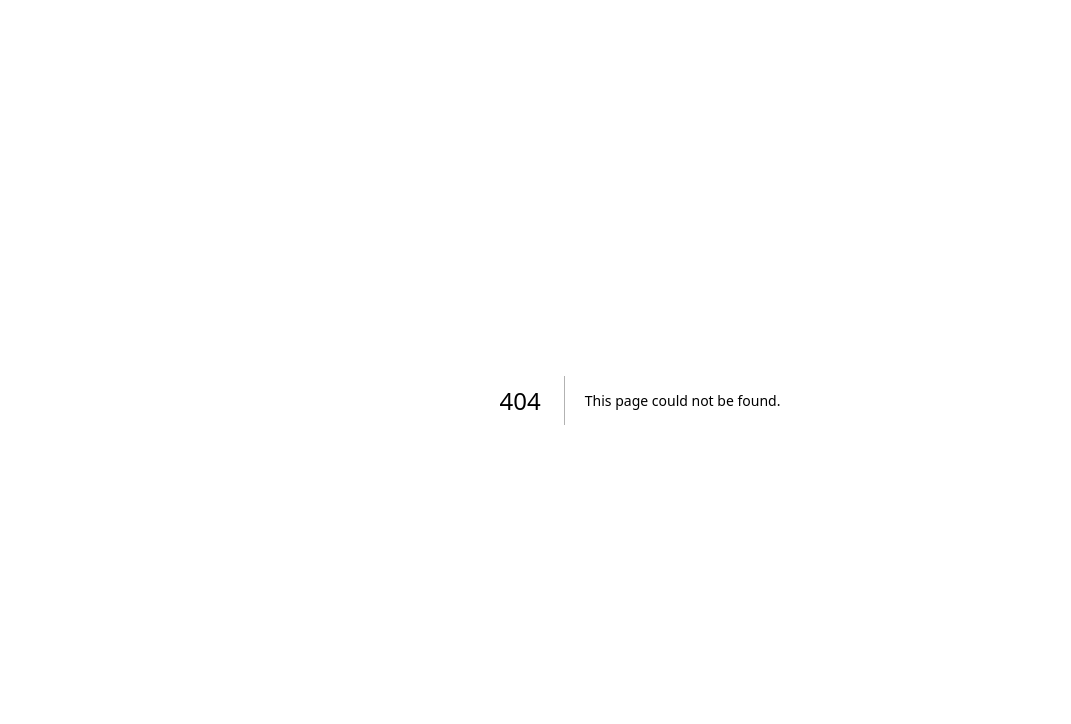
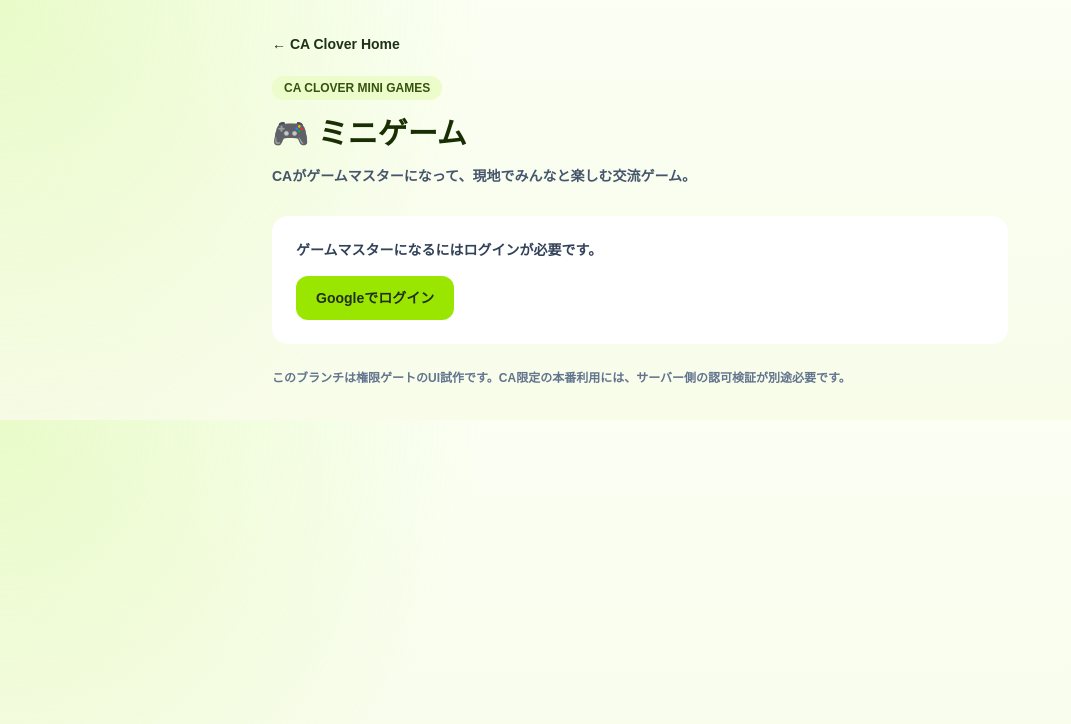
Before and after one commit to Kaityo1221/ca-clover, a Next.js app: page /mini-games in a window 1280 px wide. Before the commit this address had no page. Shown: the top 724 px of the page, without its empty margins (0-1071 px from the left). Built offline with nearby package versions, Linux system fonts and the light colour scheme; no server answers.

Commit message:
feat(zoroark): add UI-gated CA mini-games route

```diff
--- /dev/null
+++ b/src/app/mini-games/page.tsx
@@ -0,0 +1,36 @@
+"use client";
+
+import Link from "next/link";
+import { useAuthProfile } from "@/lib/use-auth-profile";
+import { isZoroarkGameMasterRole } from "@/lib/zoroark-game";
+
+export default function MiniGamesPage() {
+  const { user, profile, loading, error, retry } = useAuthProfile();
+  const allowed = Boolean(user && isZoroarkGameMasterRole(profile?.role));
+  return <main className="mx-auto max-w-3xl px-4 py-8">
+    <Link href="/" className="text-sm font-black text-lime-700">← CA Clover Home</Link>
+    <p className="mt-5 w-fit rounded-full bg-lime-100 px-3 py-1 text-xs font-black text-lime-900">CA CLOVER MINI GAMES</p>
+    <h1 className="mt-4 text-3xl font-black text-lime-950">🎮 ミニゲーム</h1>
+    <p className="mt-3 text-sm font-semibold leading-6 text-slate-600">CAがゲームマスターになって、現地でみんなと楽しむ交流ゲーム。</p>
+    {loading ? <p role="status" className="mt-7 text-sm font-bold text-slate-600">ログイン状態を確認しています…</p> :
+     error ? <div className="mt-7 rounded-2xl border border-rose-200 bg-white p-5">
+       <p role="alert" className="text-sm font-bold text-rose-700">認証状態を確認できませんでした。ゲームは起動しません。</p>
+       <button className="mt-4 rounded-xl bg-lime-400 px-4 py-2 text-sm font-black text-lime-950" onClick={retry}>再試行</button>
+     </div> :
+     !user ? <div className="mt-7 rounded-2xl bg-white p-6">
+       <p className="text-sm font-bold text-slate-700">ゲームマスターになるにはログインが必要です。</p>
+       <Link className="mt-4 inline-flex rounded-xl bg-lime-400 px-5 py-3 text-sm font-black text-lime-950" href="/login?next=%2Fmini-games">Googleでログイン</Link>
+     </div> :
+     !allowed ? <div className="mt-7 rounded-2xl border border-slate-200 bg-white p-6">
+       <h2 className="font-black text-slate-900">🔒 CA確認待ち</h2>
+       <p className="mt-2 text-sm font-semibold text-slate-600">CAまたはADMINと確認されたアカウントのみGM画面を使えます。</p>
+     </div> :
+     <div className="mt-7 rounded-[24px] border border-lime-200 bg-white p-6 shadow-sm">
+       <span className="rounded-full bg-amber-100 px-3 py-1 text-xs font-black text-amber-900">開発中・未公開</span>
+       <h2 className="mt-4 text-2xl font-black text-lime-950">🦊 ゾロアークを探せ！</h2>
+       <p className="mt-2 text-sm font-semibold leading-6 text-slate-600">6〜8名推奨。GMのスマホを回して秘密のお題を確認し、会話と指差し投票で少数派を探します。</p>
+       <Link href="/mini-games/zoroark" className="mt-5 inline-flex rounded-2xl bg-lime-400 px-5 py-3 text-base font-black text-lime-950">現地版を開く →</Link>
+     </div>}
+    <p className="mt-6 text-xs font-semibold leading-5 text-slate-500">このブランチは権限ゲートのUI試作です。CA限定の本番利用には、サーバー側の認可検証が別途必要です。</p>
+  </main>;
+}
```
